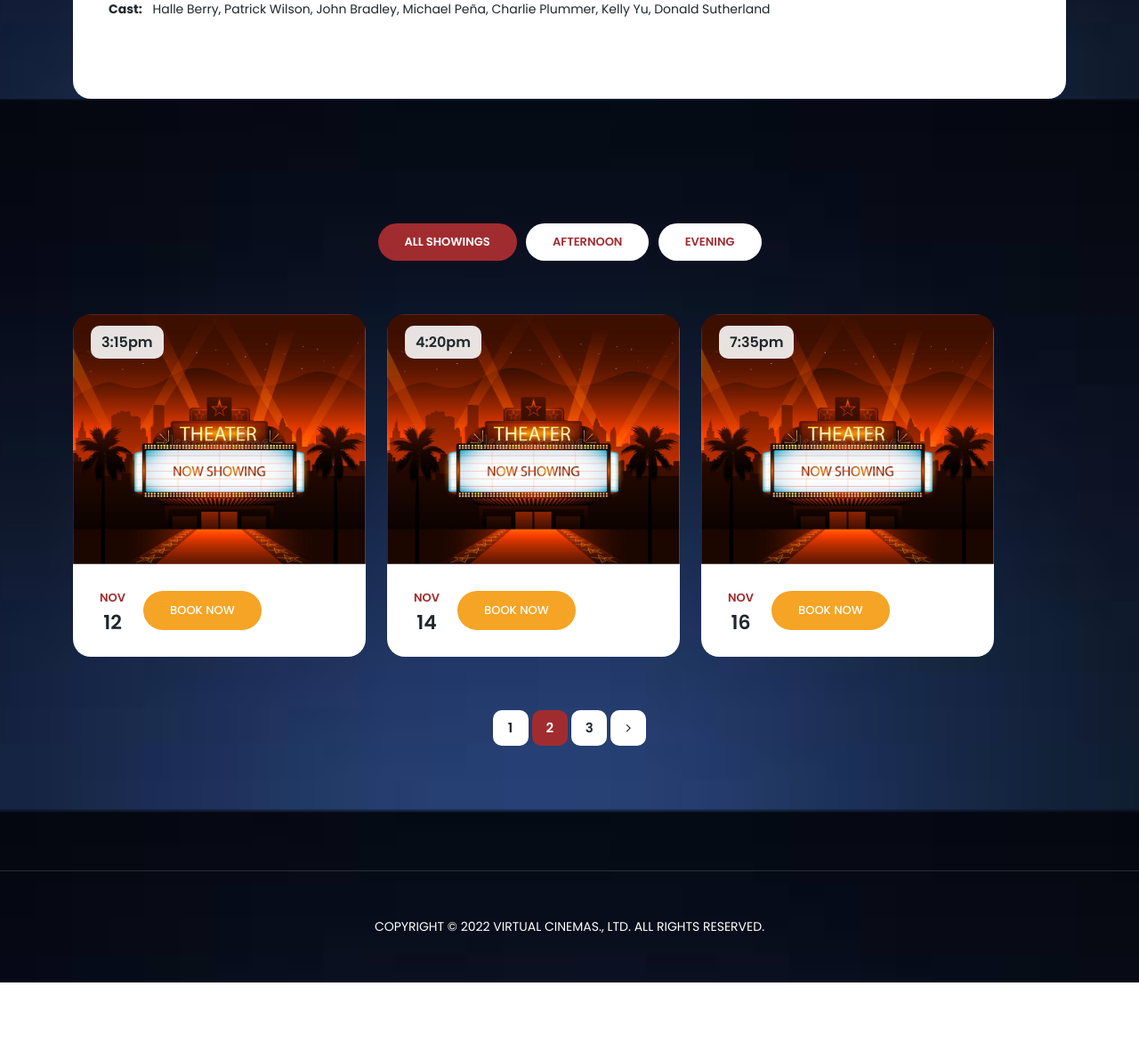
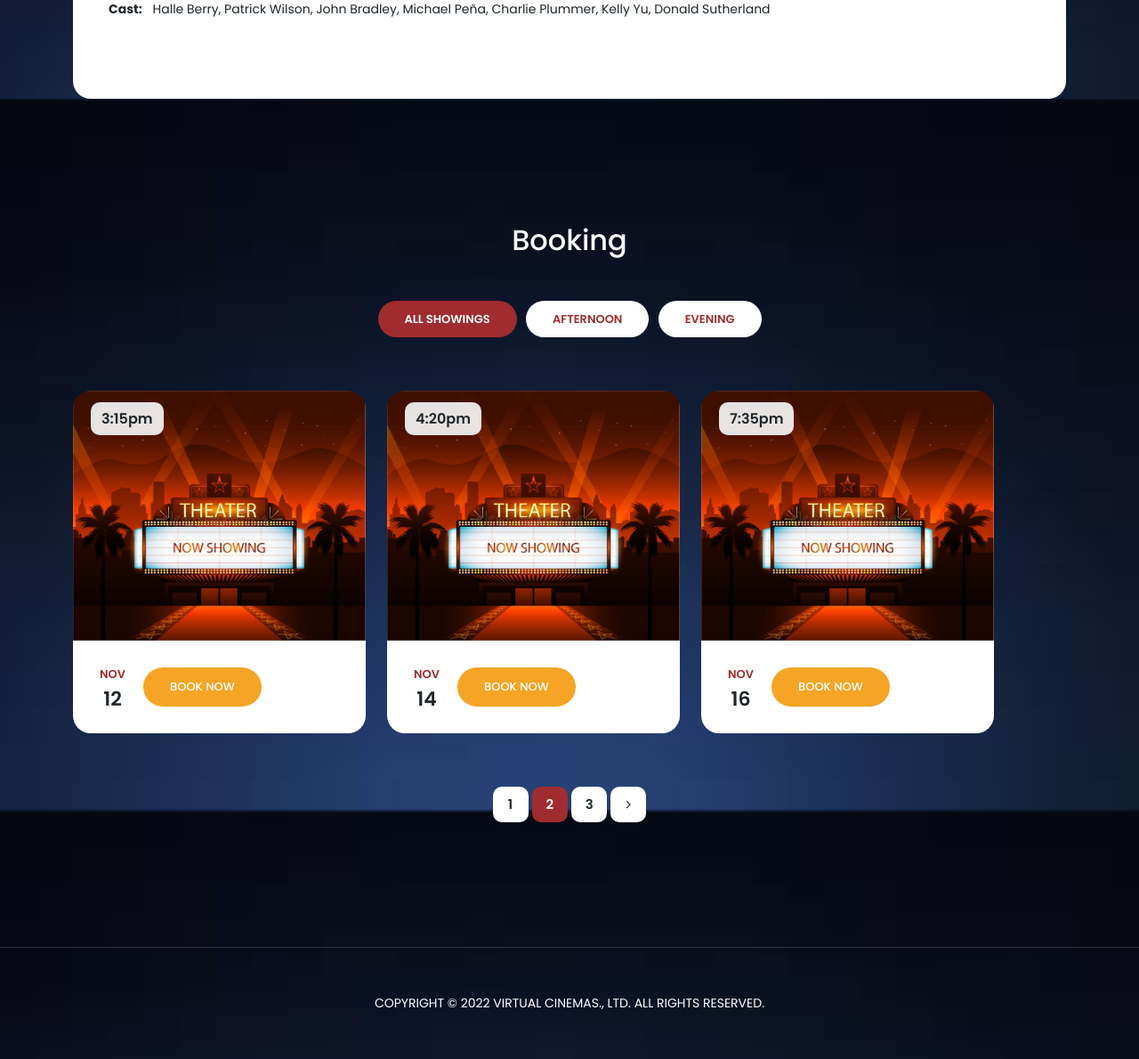
Before and after one commit to KaranFriends/Software_Engineering_Team_B8, a Flask app: page /movie_details in a window 1280 px wide. Shown: the part 1337-2527 px from the top of the page at 89% size. Before the commit the page ends 2441 px from the top, so only its background shows below. Run offline with Flask 2, Linux system fonts and the light colour scheme; some libraries are stand-ins or nearby versions.

Commit message:
booking update (much less ugly)

```diff
--- a/cinema_project/templates/movie_details.html
+++ b/cinema_project/templates/movie_details.html
@@ -145,6 +145,9 @@ https://templatemo.com/tm-569-edu-meeting
           <div class="row">
             <div class="col-lg-12">
               <div class="filters">
+                <div class="col-lg-12 text-center">
+                  <h2 style="color: white;">Booking</h2><br><br>
+                </div>
                 <ul>
                   <li data-filter="*" class="active">All Showings</li>
                   <li data-filter=".current">Afternoon</li>
```
